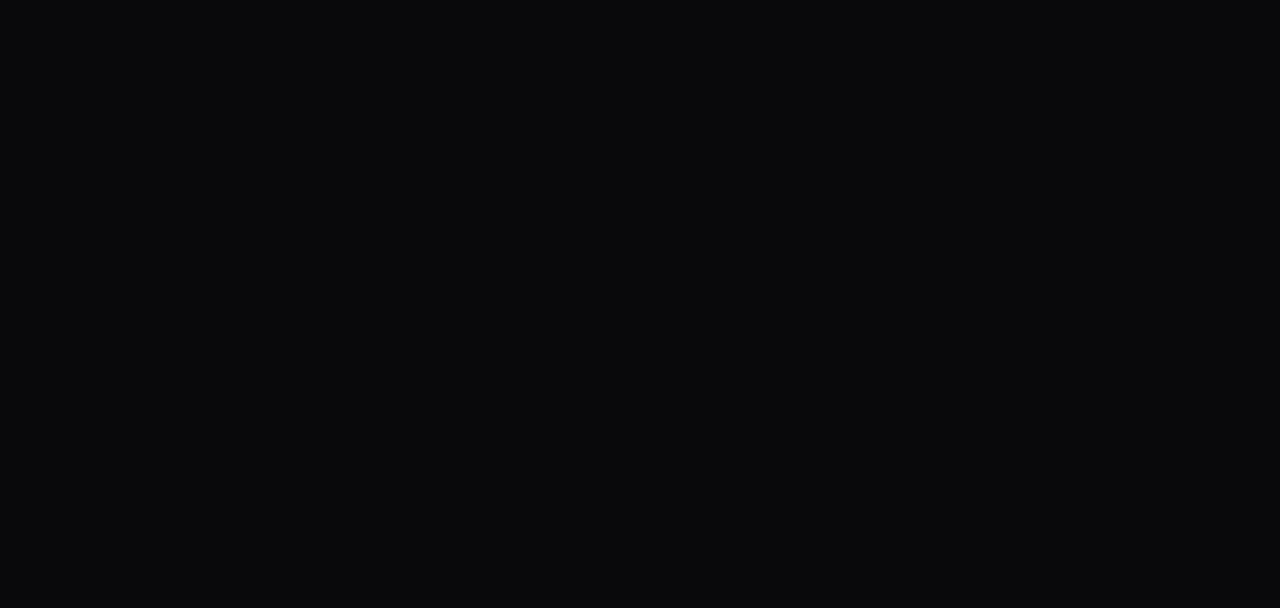
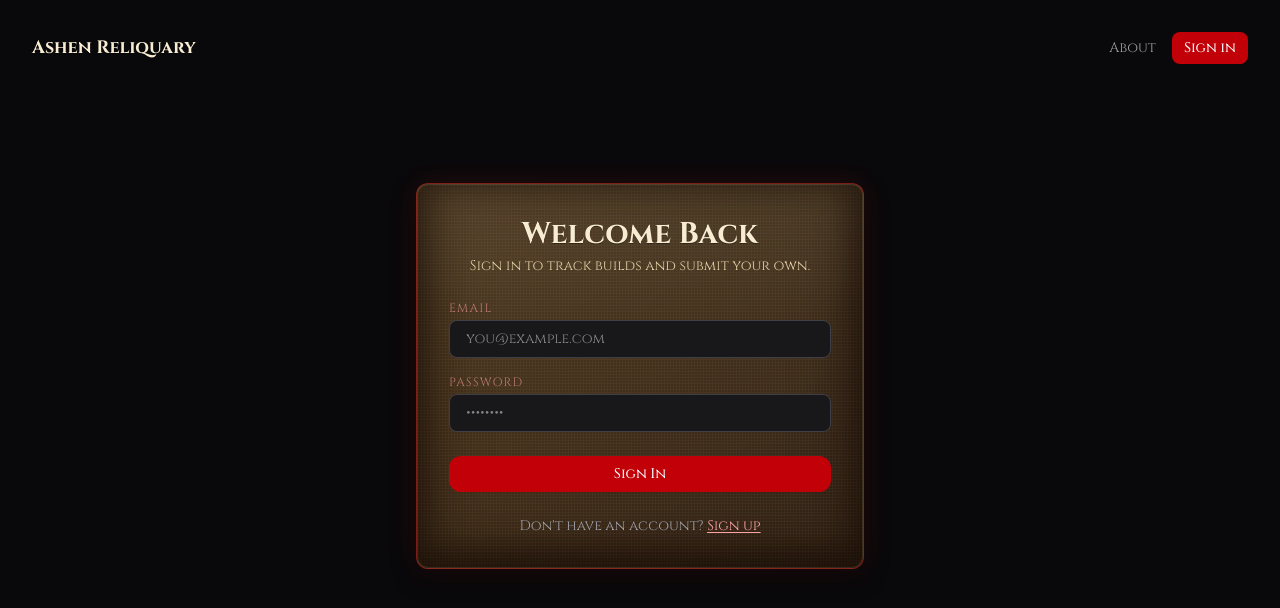
Before and after one commit to DrZyDre/ashen-reliquary, a React (Vite) app: page /auth in a window 1280 px wide. Before the commit this address had no page. Shown: the top 608 px of the page. Built offline with nearby package versions, Linux system fonts and the light colour scheme; no server answers; a web font is replaced by a local one.

Commit message:
Added a login page that is connected to supabase

```diff
--- a/src/App.tsx
+++ b/src/App.tsx
@@ -1,13 +1,73 @@
-import { BrowserRouter, Route, Routes } from "react-router-dom";
+import { useEffect, useState } from "react";
+import { BrowserRouter, Link, Route, Routes, useNavigate } from "react-router-dom";
+import type { User } from "@supabase/supabase-js";
 import { builds } from "./data/builds";
 import { HomePage } from "./pages/HomePage";
 import { BuildDetailPage } from "./pages/BuildDetailPage";
+import { AboutPage } from "./pages/AboutPage";
+import { AuthPage } from "./pages/AuthPage";
 import { useTrackedBuilds } from "./hooks/useTrackedBuilds";
-import { AboutPage } from "./pages/AboutPage";
+import { supabase } from "./lib/supabase";
+
+function NavBar({ user }: { user: User | null }) {
+  const navigate = useNavigate();
+
+  const handleSignOut = async () => {
+    await supabase.auth.signOut();
+    navigate("/");
+  };
+
+  return (
+    <nav className="mb-8 flex items-center justify-between">
+      <Link to="/" className="ink-text text-lg font-bold text-zinc-100 hover:text-red-300 transition">
+        Ashen Reliquary
+      </Link>
+      <div className="flex items-center gap-4">
+        <Link to="/about" className="text-sm text-zinc-400 hover:text-zinc-100 transition">
+          About
+        </Link>
+        {user ? (
+          <>
+            <span className="text-sm text-zinc-400">
+              {user.user_metadata?.username ?? user.email}
+            </span>
+            <button
+              type="button"
+              onClick={handleSignOut}
+              className="rounded-lg border border-zinc-700 px-3 py-1.5 text-sm text-zinc-300 transition hover:border-red-600 hover:text-red-300"
+            >
+              Sign out
+            </button>
+          </>
+        ) : (
+          <Link
+            to="/auth"
+            className="rounded-lg bg-red-700 px-3 py-1.5 text-sm font-medium text-zinc-100 transition hover:bg-red-600"
+          >
+            Sign in
+          </Link>
+        )}
+      </div>
+    </nav>
+  );
+}
 
 function App() {
+  const [user, setUser] = useState<User | null>(null);
   const { trackedBuilds, isTracked, trackBuild, untrackBuild, toggleChecklistItem, getCompletion } =
     useTrackedBuilds();
+
+  useEffect(() => {
+    supabase.auth.getSession().then(({ data: { session } }) => {
+      setUser(session?.user ?? null);
+    });
+
+    const { data: { subscription } } = supabase.auth.onAuthStateChange((_event, session) => {
+      setUser(session?.user ?? null);
+    });
+
+    return () => subscription.unsubscribe();
+  }, []);
 
   const onTrackBuild = (buildId: string) => {
     const build = builds.find((entry) => entry.id === buildId);
@@ -23,6 +83,7 @@ function App() {
     <BrowserRouter>
       <div className="min-h-screen bg-zinc-950 text-zinc-100">
         <div className="mx-auto max-w-screen-2xl px-4 py-8 md:px-8">
+          <NavBar user={user} />
           <main>
             <Routes>
               <Route
@@ -58,6 +119,7 @@ function App() {
                 }
               />
               <Route path="/about" element={<AboutPage />} />
+              <Route path="/auth" element={<AuthPage />} />
             </Routes>
           </main>
         </div>
--- /dev/null
+++ b/src/pages/AuthPage.tsx
@@ -0,0 +1,147 @@
+import { useState } from "react";
+import { useNavigate } from "react-router-dom";
+import { supabase } from "../lib/supabase";
+
+type Mode = "login" | "signup";
+
+export function AuthPage() {
+  const [mode, setMode] = useState<Mode>("login");
+  const [email, setEmail] = useState("");
+  const [password, setPassword] = useState("");
+  const [username, setUsername] = useState("");
+  const [error, setError] = useState<string | null>(null);
+  const [loading, setLoading] = useState(false);
+  const [success, setSuccess] = useState<string | null>(null);
+  const navigate = useNavigate();
+
+  const handleSubmit = async () => {
+    setError(null);
+    setSuccess(null);
+    setLoading(true);
+
+    if (mode === "signup") {
+      if (!username.trim()) {
+        setError("Username is required.");
+        setLoading(false);
+        return;
+      }
+      const { error } = await supabase.auth.signUp({
+        email,
+        password,
+        options: {
+          data: { username },
+        },
+      });
+      if (error) {
+        setError(error.message);
+      } else {
+        setSuccess("Account created! Check your email to confirm your account.");
+      }
+    } else {
+      const { error } = await supabase.auth.signInWithPassword({ email, password });
+      if (error) {
+        setError(error.message);
+      } else {
+        navigate("/");
+      }
+    }
+
+    setLoading(false);
+  };
+
+  return (
+    <div className="flex min-h-[70vh] items-center justify-center">
+      <div className="page-card w-full max-w-md rounded-xl p-8 space-y-6">
+        <div className="text-center">
+          <h1 className="ink-text text-3xl font-bold mb-1">
+            {mode === "login" ? "Welcome Back" : "Join the Reliquary"}
+          </h1>
+          <p className="page-muted text-sm">
+            {mode === "login"
+              ? "Sign in to track builds and submit your own."
+              : "Create an account to get started."}
+          </p>
+        </div>
+
+        <div className="space-y-4">
+          {mode === "signup" && (
+            <div>
+              <label className="mb-1 block text-xs uppercase tracking-widest text-red-300/60">
+                Username
+              </label>
+              <input
+                type="text"
+                value={username}
+                onChange={(e) => setUsername(e.target.value)}
+                placeholder="witchhunter42"
+                className="w-full rounded-lg border border-zinc-700 bg-zinc-900 px-4 py-2 text-sm text-zinc-100 outline-none focus:border-red-700 transition"
+              />
+            </div>
+          )}
+
+          <div>
+            <label className="mb-1 block text-xs uppercase tracking-widest text-red-300/60">
+              Email
+            </label>
+            <input
+              type="email"
+              value={email}
+              onChange={(e) => setEmail(e.target.value)}
+              placeholder="you@example.com"
+              className="w-full rounded-lg border border-zinc-700 bg-zinc-900 px-4 py-2 text-sm text-zinc-100 outline-none focus:border-red-700 transition"
+            />
+          </div>
+
+          <div>
+            <label className="mb-1 block text-xs uppercase tracking-widest text-red-300/60">
+              Password
+            </label>
+            <input
+              type="password"
+              value={password}
+              onChange={(e) => setPassword(e.target.value)}
+              placeholder="••••••••"
+              className="w-full rounded-lg border border-zinc-700 bg-zinc-900 px-4 py-2 text-sm text-zinc-100 outline-none focus:border-red-700 transition"
+            />
+          </div>
+        </div>
+
+        {error && (
+          <p className="rounded-lg border border-red-900/50 bg-red-950/30 px-4 py-2 text-sm text-red-300">
+            {error}
+          </p>
+        )}
+
+        {success && (
+          <p className="rounded-lg border border-green-900/50 bg-green-950/30 px-4 py-2 text-sm text-green-300">
+            {success}
+          </p>
+        )}
+
+        <button
+          type="button"
+          onClick={handleSubmit}
+          disabled={loading}
+          className="w-full rounded-lg bg-red-700 py-2 text-sm font-medium text-zinc-100 transition hover:bg-red-600 disabled:cursor-not-allowed disabled:bg-zinc-700"
+        >
+          {loading ? "Please wait..." : mode === "login" ? "Sign In" : "Create Account"}
+        </button>
+
+        <p className="text-center text-sm text-zinc-400">
+          {mode === "login" ? "Don't have an account?" : "Already have an account?"}{" "}
+          <button
+            type="button"
+            onClick={() => {
+              setMode(mode === "login" ? "signup" : "login");
+              setError(null);
+              setSuccess(null);
+            }}
+            className="text-red-300 underline underline-offset-2 hover:text-red-100 transition"
+          >
+            {mode === "login" ? "Sign up" : "Sign in"}
+          </button>
+        </p>
+      </div>
+    </div>
+  );
+}
--- a/src/pages/HomePage.tsx
+++ b/src/pages/HomePage.tsx
@@ -3,7 +3,7 @@ import { builds } from "../data/builds";
 import type { Difficulty } from "../types";
 import { BuildCard } from "../components/BuildCard";
 import { SidebarFilters } from "../components/SidebarFilters";
-import { Link } from "react-router-dom";
+
 
 const wornVariants = ["page-worn-1", "page-worn-2", "page-worn-3", "page-worn-4"];
 
@@ -84,11 +84,6 @@ export function HomePage({ isTracked, getCompletionPercent, onTrackBuild, onUntr
               </span>
             </div>
           </div>
-          <div className="mt-4 flex justify-center">
-            <Link to="/about" className="text-xs text-red-300/60 underline underline-offset-2 hover:text-red-300 transition">
-              About & FAQ
-            </Link>
-          </div>
         </div>
       </div>
 
```
